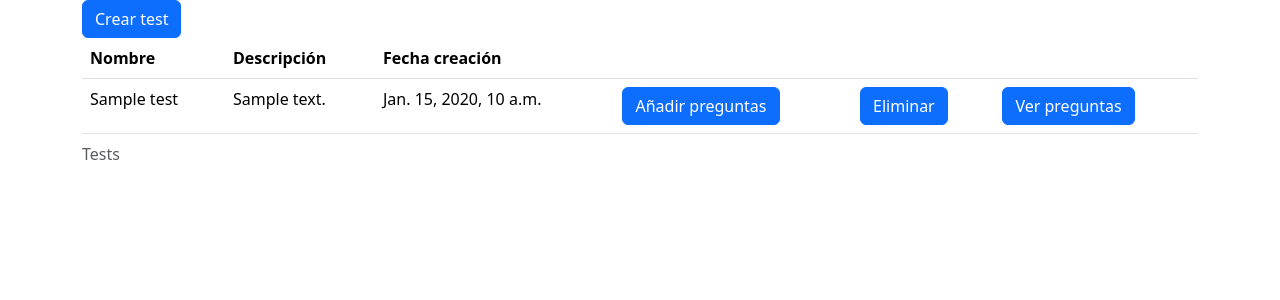
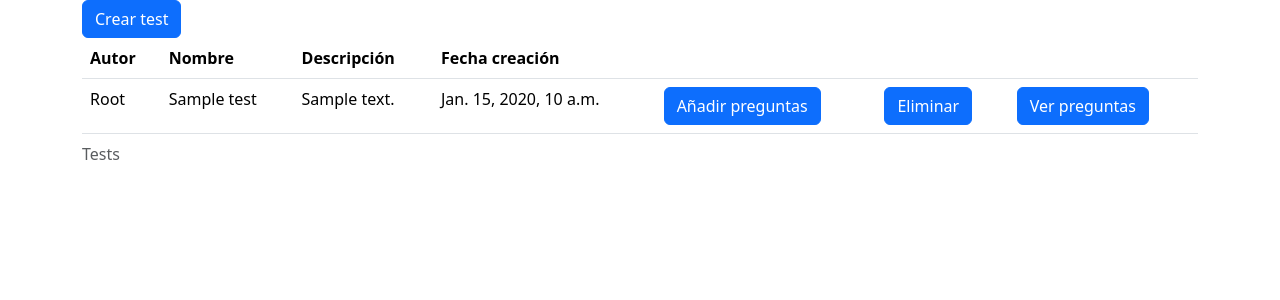
Before and after one commit to JoseManuel134975/Proyecto-social, a Django app: page /index/ in a window 1280 px wide. Shown: the part 56-356 px from the top of the page. Run offline with Django 5.2, Linux system fonts and the light colour scheme; a user stored in the database is signed in; data comes from the database, SQL or seed files in the repository; both versions use the stored data as it was after the commit; tables that the repository leaves empty hold one stand-in row (values such as "Sample post").

Commit message:
Autor añadido a los tests

```diff
--- a/proyecto_social/tests_app/models.py
+++ b/proyecto_social/tests_app/models.py
@@ -1,7 +1,9 @@
 from django.db import models
+from usuarios_app.models import Usuario
 
 # Create your models here.
 class Test(models.Model):
+    autor = models.ForeignKey(Usuario, on_delete=models.CASCADE, related_name="tests", null=True, blank=True)
     nombre = models.CharField(max_length=255, unique=True)
     descripcion = models.TextField()
     fecha_creacion = models.DateTimeField(auto_now_add=True)
--- a/proyecto_social/tests_app/views.py
+++ b/proyecto_social/tests_app/views.py
@@ -8,6 +8,7 @@ def crear_test(request):
         form = TestForm(request.POST)
         if form.is_valid():
             test = form.save(commit=False)
+            test.autor = request.user
             test.save()
             return redirect('index')
     else:
--- a/proyecto_social/usuarios_app/templates/index.html
+++ b/proyecto_social/usuarios_app/templates/index.html
@@ -1,5 +1,7 @@
 {% extends 'base.html' %} {% block content %} {% if request.user.age >= 18 %}
 <a href="{% url 'crear_test' %}" class="btn btn-primary">Crear test</a>
+{% else %}
+<h2 class="text-danger">Debes ser mayor de edad para poder crear tests</h2>
 {% endif %}
 
 <table class="table">
@@ -8,6 +10,7 @@
   </caption>
   <thead>
     <tr>
+      <th>Autor</th>
       <th>Nombre</th>
       <th>Descripción</th>
       <th>Fecha creación</th>
@@ -17,8 +20,9 @@
     </tr>
   </thead>
   <tbody>
-    {% for test in tests %}
+    {% if tests %} {% for test in tests %}
     <tr>
+      <td>{{test.autor}}</td>
       <td>{{test.nombre}}</td>
       <td>{{test.descripcion}}</td>
       <td>{{test.fecha_creacion}}</td>
@@ -47,7 +51,11 @@
         >
       </td>
     </tr>
-    {% endfor %}
+    {% endfor %} {% else %}
+    <tr>
+      <td>Todavía no hay tests creados</td>
+    </tr>
+    {% endif %}
   </tbody>
 </table>
 {% endblock %}
```
Also changed, not shown: proyecto_social/db.sqlite3, proyecto_social/tests_app/migrations/0002_test_autor.py (added).
